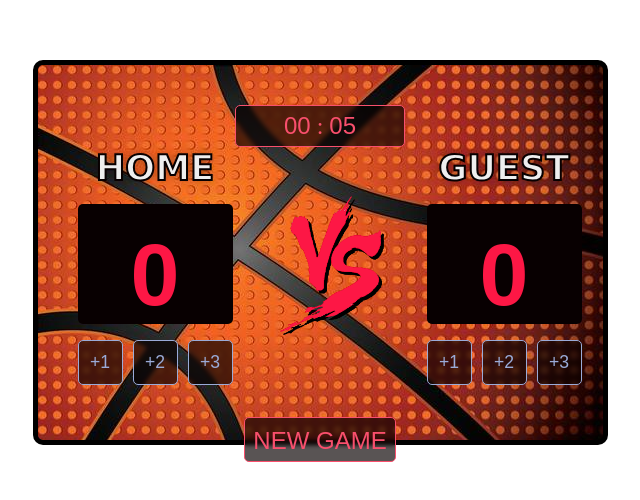
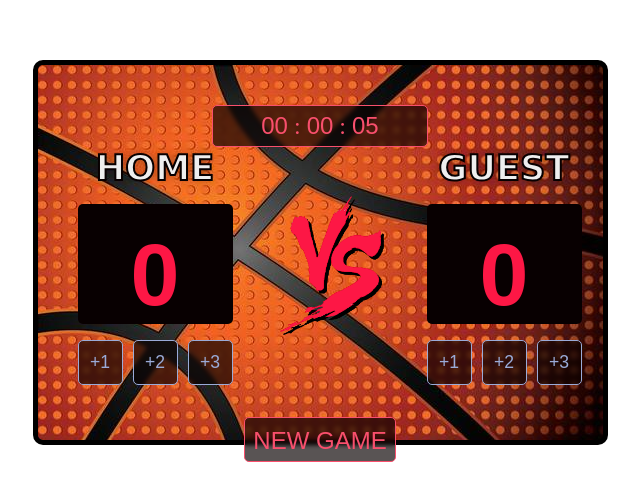
Before and after one commit to Raink31/Backetball-scoreboard, a plain HTML site: page index.html in a window 1280 px wide. Shown: the part 148-648 px from the top of the page, without its empty margins (320-960 px from the left). Drawn offline with Linux system fonts and the light colour scheme; a web font is replaced by a local one.

Commit message:
added hours in the timer

```diff
--- a/index.html
+++ b/index.html
@@ -13,7 +13,7 @@
 <body>
     <div class="container">
         <div class="timer">
-            <label id="minutes">00</label> : <label id="seconds">00</label>
+            <label id="hours">00</label> : <label id="minutes">00</label> : <label id="seconds">00</label>
         </div>
         <div class="score-container">
             <div class="points-counter">
--- a/index.js
+++ b/index.js
@@ -35,6 +35,7 @@ function guestAddPoint(a) {
 
 let minutesLabel = document.getElementById("minutes");
 let secondsLabel = document.getElementById("seconds");
+let hoursLabel = document.getElementById("hours")
 let totalSeconds = 0;
 setInterval(setTime, 1000)
 
@@ -42,7 +43,8 @@ setInterval(setTime, 1000)
 function setTime() {
     ++totalSeconds;
     secondsLabel.innerHTML = pad(totalSeconds % 60);
-    minutesLabel.innerHTML = pad(parseInt(totalSeconds / 60))
+    minutesLabel.innerHTML = pad(parseInt((totalSeconds / 60) % 60))
+    hoursLabel.innerHTML = pad(parseInt(totalSeconds / 3600) % 24)
 }
 
 function pad(val) {
```
